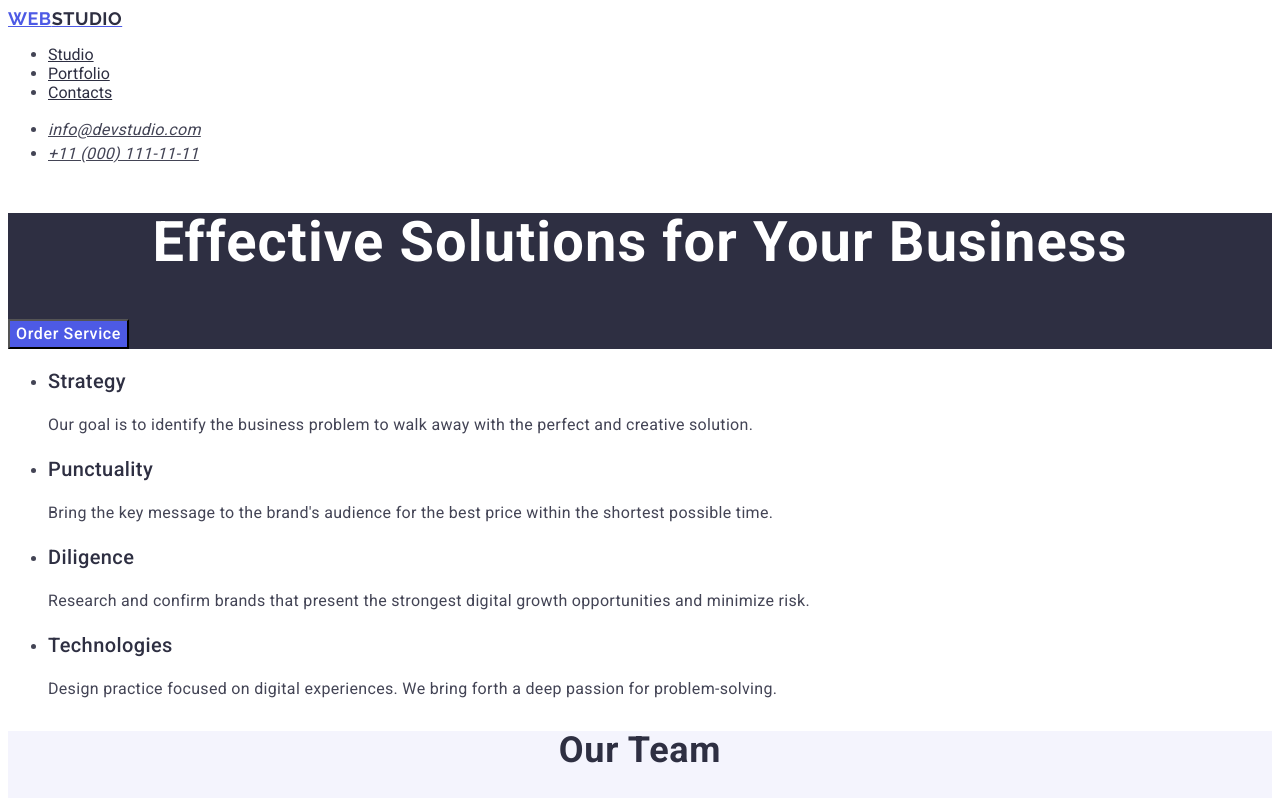
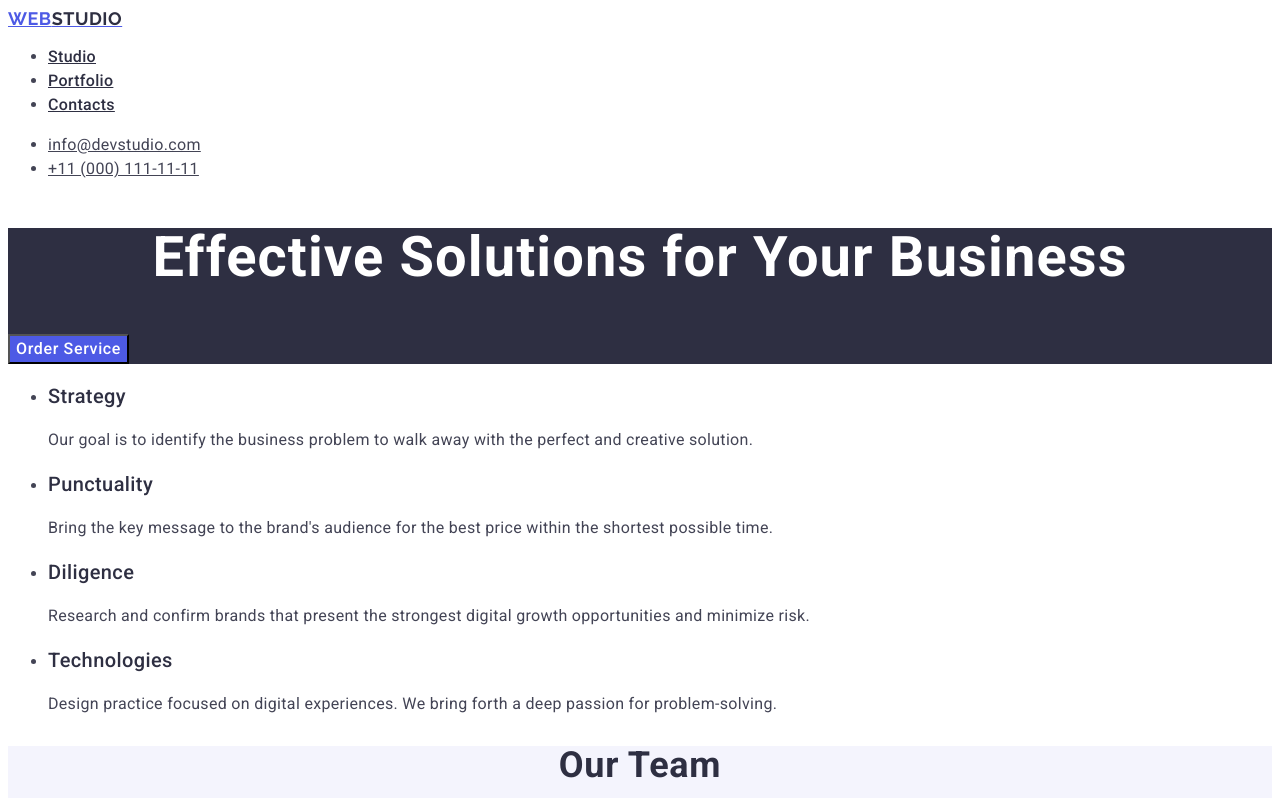
Before and after one commit to skiffyboy/goit-markup-hw-02, a plain HTML site: page index.html in a window 1280 px wide. Shown: the top 798 px of the page. Drawn offline with Linux system fonts and the light colour scheme.

Commit message:
Updated CSS and HTML files

```diff
--- a/css/style.css
+++ b/css/style.css
@@ -1,4 +1,5 @@
-/* Nav Section/Header */
+/* Web Studio Logo */
+
 .web-studio-logo {
   font-family: "Raleway", sans-serif;
   font-weight: 700;
@@ -11,15 +12,19 @@
 .span-studio {
   color: #2e2f42;
 }
-.nav-item {
+
+/* Studio/Portfolio/Contacts */
+.nav-link {
+  color: #2e2f42;
   font-weight: 500;
   font-size: 16px;
   line-height: 1.5;
   letter-spacing: 0.02em;
-  color: #434455;
 }
 .nav-link {
   color: #2e2f42;
+  font-weight: 500;
+  font-size: 16px;
 }
 .nav-link:hover {
   color: #404bbf;
@@ -28,6 +33,10 @@
   color: #404bbf;
 }
 
+/* Email / Phone */
+.header-adress {
+  font-style: normal;
+}
 .nav-info {
   line-height: 1.5;
   font-size: 16px;
@@ -40,13 +49,14 @@
 .nav-info:focus {
   color: #404bbf;
 }
+
 /* Body */
 body {
   font-family: "Roboto", sans-serif;
   color: #434455;
   background-color: #ffffff;
 }
-/* Effective Solution */
+/* Effective Solution Section*/
 .effective-solution {
   background: #2e2f42;
 }
@@ -117,9 +127,6 @@ body {
   font-weight: 500;
   color: #2e2f42;
 }
-.section-element {
-  font-weight: 500;
-}
 .section-paragraph {
   color: #434455;
   letter-spacing: 0.02em;
--- a/index.html
+++ b/index.html
@@ -18,7 +18,7 @@
           >Web<span class="span-studio">Studio</span></a
         >
         <ul>
-          <li><a href="" class="nav-link">Studio</a></li>
+          <li><a href="./index.html" class="nav-link">Studio</a></li>
           <li><a href="" class="nav-link">Portfolio</a></li>
           <li><a href="" class="nav-link">Contacts</a></li>
         </ul>
@@ -37,12 +37,14 @@
       </address>
     </header>
     <main>
+      <!-- EFFECTIVE SOLUTION <SECTION 1> -->
       <section class="effective-solution">
         <h1 class="effective-sol-title">
           Effective Solutions for Your Business
         </h1>
         <button type="button" class="button-sol">Order Service</button>
       </section>
+      <!-- BENEFITS <SECTION 2> -->
       <section class="benefits">
         <h2 hidden>Section 2 Header</h2>
         <ul>
@@ -76,6 +78,7 @@
           </li>
         </ul>
       </section>
+      <!-- Team Section <SECTION 3> -->
       <section class="team">
         <h2 class="main-section-name">Our Team</h2>
         <ul class="ul-section">
@@ -101,7 +104,7 @@
           </li>
         </ul>
       </section>
-      <!-- Our Portfolio Section -->
+      <!-- Our Portfolio Section <SECTION 4>-->
       <section>
         <h2 class="main-section-name">Our Portfolio</h2>
         <ul>
@@ -142,6 +145,7 @@
         </ul>
       </section>
     </main>
+    <!-- FOOTER <SECTION FOOTER> -->
     <footer class="footer-section">
       <a href="./index.html" class="footer-logo"
         >Web<span class="span-studio-footer">Studio</span></a
```
